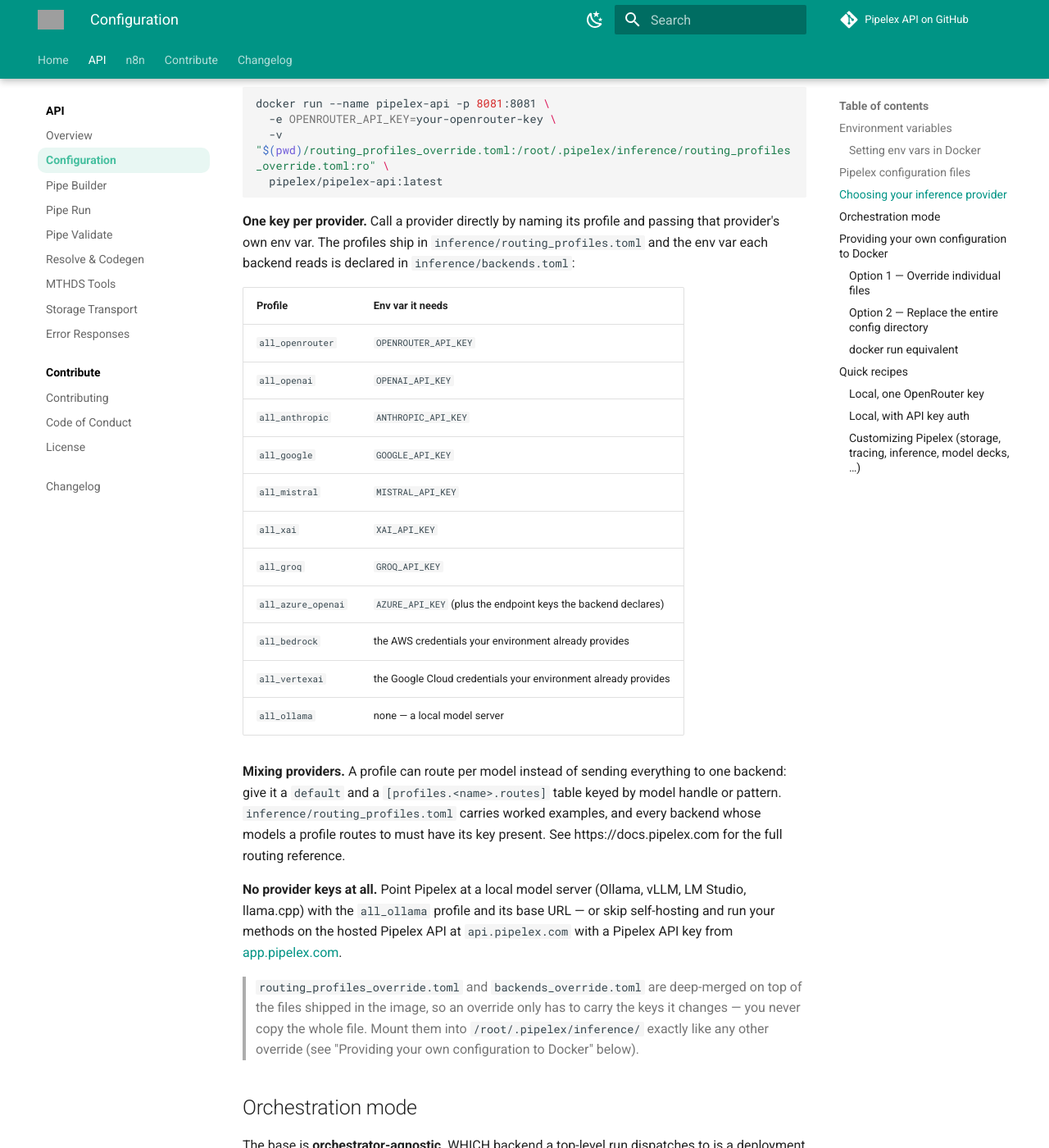
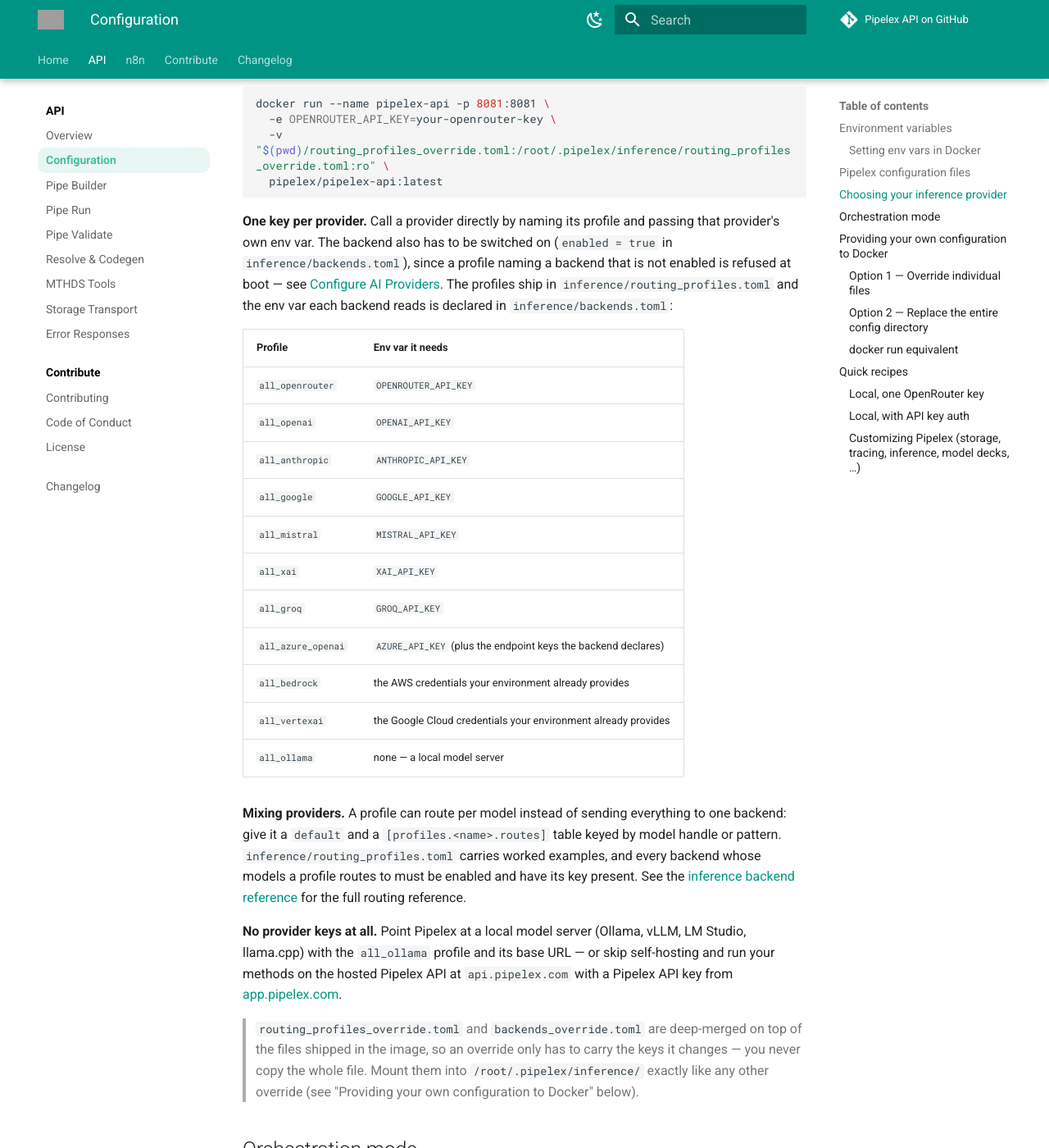
Before and after one commit to Pipelex/pipelex-api, an MkDocs documentation site: the page built from docs/configuration.md, in a window 1280 px wide and 1400 px high, scrolled down 3558 px. Shown: the whole window at 82% size. Built offline with MkDocs 1.6.1 and Material for MkDocs 9.7.7, drawn with Linux system fonts in a browser that asks for light colours; comment, search, counter and statistics services are not loaded; grey boxes are pictures that could not be loaded.

Commit message:
Say that a provider key alone does not enable its backend
Naming a profile and passing the provider's env var is only half of it: the
backend has to carry `enabled = true`, or the boot refuses the profile. The
provider section now says so and links to the page that explains it, instead of
pointing at the documentation root.

Advances L-260918-7662fc

Co-Authored-By: Claude Opus 5 (1M context) <noreply@anthropic.com>

````diff
--- a/docs/configuration.md
+++ b/docs/configuration.md
@@ -135,7 +135,7 @@ docker run --name pipelex-api -p 8081:8081 \
   pipelex/pipelex-api:latest
 ```
 
-**One key per provider.** Call a provider directly by naming its profile and passing that provider's own env var. The profiles ship in `inference/routing_profiles.toml` and the env var each backend reads is declared in `inference/backends.toml`:
+**One key per provider.** Call a provider directly by naming its profile and passing that provider's own env var. The backend also has to be switched on (`enabled = true` in `inference/backends.toml`), since a profile naming a backend that is not enabled is refused at boot — see [Configure AI Providers](https://docs.pipelex.com/latest/get-started/configure-ai-providers/). The profiles ship in `inference/routing_profiles.toml` and the env var each backend reads is declared in `inference/backends.toml`:
 
 | Profile | Env var it needs |
 | --- | --- |
@@ -151,7 +151,7 @@ docker run --name pipelex-api -p 8081:8081 \
 | `all_vertexai` | the Google Cloud credentials your environment already provides |
 | `all_ollama` | none — a local model server |
 
-**Mixing providers.** A profile can route per model instead of sending everything to one backend: give it a `default` and a `[profiles.<name>.routes]` table keyed by model handle or pattern. `inference/routing_profiles.toml` carries worked examples, and every backend whose models a profile routes to must have its key present. See https://docs.pipelex.com for the full routing reference.
+**Mixing providers.** A profile can route per model instead of sending everything to one backend: give it a `default` and a `[profiles.<name>.routes]` table keyed by model handle or pattern. `inference/routing_profiles.toml` carries worked examples, and every backend whose models a profile routes to must be enabled and have its key present. See the [inference backend reference](https://docs.pipelex.com/latest/configuration/config-technical/inference-backend-config/) for the full routing reference.
 
 **No provider keys at all.** Point Pipelex at a local model server (Ollama, vLLM, LM Studio, llama.cpp) with the `all_ollama` profile and its base URL — or skip self-hosting and run your methods on the hosted Pipelex API at `api.pipelex.com` with a Pipelex API key from [app.pipelex.com](https://app.pipelex.com).
 
````
Also changed, not shown: CHANGELOG.md (+1 -1 lines), README.md (+1 -1 lines).
